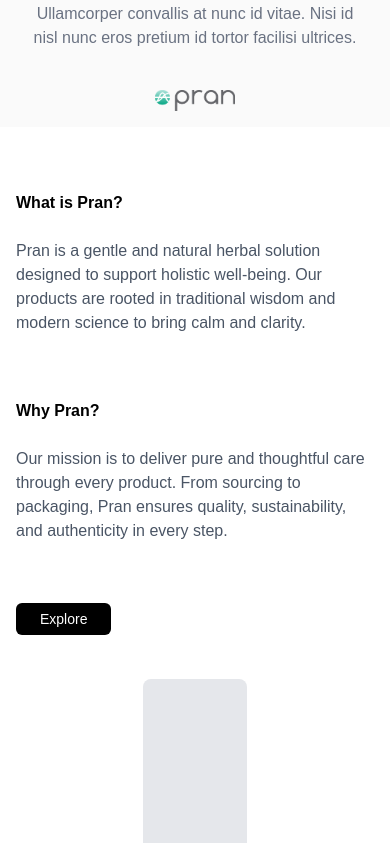
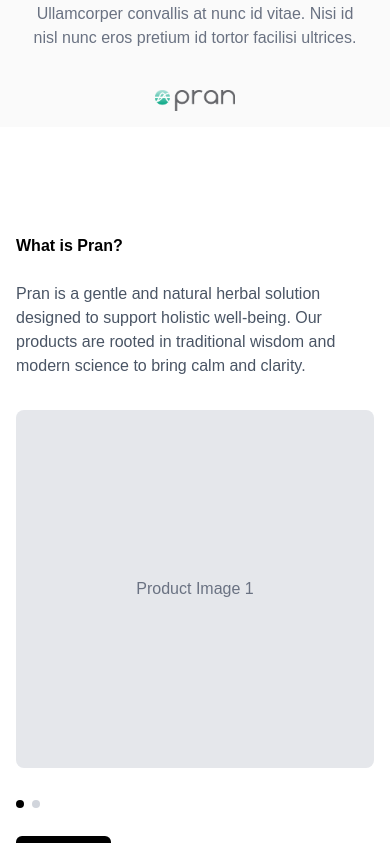
Before and after one commit to etarth/pran, a Next.js app: page / in a window 390 px wide. Shown: the part 781-1624 px from the top of the page. Built offline with nearby package versions, Linux system fonts and the light colour scheme.

Commit message:
style: responsive home page

```diff
--- a/src/components/home/Awards.tsx
+++ b/src/components/home/Awards.tsx
@@ -10,8 +10,8 @@
       <div className="flex flex-col max-w-6xl mx-auto items-center gap-12">
         <h2 className="text-black text-md font-bold">Awards</h2>
 
-        <div className="flex gap-6">
-          <div className="flex flex-col justify-center gap-4">
+        <div className="flex gap-6 overflow-x-scroll w-full px-6 snap-x">
+          <div className="flex flex-col justify-center gap-4 snap-center">
             <div className="relative bg-gray-200 w-full h-fit rounded-lg overflow-hidden">
               <Image
                 src="/images/"
@@ -30,7 +30,7 @@
             </div>
           </div>
 
-          <div className="flex flex-col justify-center gap-4">
+          <div className="flex flex-col justify-center gap-4 snap-center">
             <div className="relative bg-gray-200 w-full h-fit rounded-lg overflow-hidden">
               <Image
                 src="/images/"
@@ -49,7 +49,7 @@
             </div>
           </div>
 
-          <div className="flex flex-col justify-center gap-4">
+          <div className="flex flex-col justify-center gap-4 snap-center">
             <div className="relative bg-gray-200 w-full h-fit rounded-lg overflow-hidden">
               <Image
                 src="/images/"
--- a/src/components/home/Product.tsx
+++ b/src/components/home/Product.tsx
@@ -1,14 +1,83 @@
 'use client';
 
-import { link } from 'fs';
 import Link from 'next/link';
-import path from 'path';
-import React from 'react';
+import React, { useState } from 'react';
 
 const Product = () => {
+  const [currentSlide, setCurrentSlide] = useState(0);
+
+  const slides = [
+    {
+      title: "What is Pran?",
+      content: "Pran is a gentle and natural herbal solution designed to support holistic well-being. Our products are rooted in traditional wisdom and modern science to bring calm and clarity.",
+      image: "Product Image 1"
+    },
+    {
+      title: "Why Pran?",
+      content: "Our mission is to deliver pure and thoughtful care through every product. From sourcing to packaging, Pran ensures quality, sustainability, and authenticity in every step.",
+      image: "Product Image 2"
+    }
+  ];
+
   return (
-    <section className="py-16 bg-white">
+    <section className="py-16 md:py-16 bg-white min-h-screen md:min-h-0">
       <div className="max-w-6xl mx-auto h-full px-4 flex flex-col md:flex-row items-center gap-12">
+
+        {/* Mobile Version - Full Screen Carousel */}
+        <div className="flex-1 w-full md:hidden flex flex-col justify-center min-h-[calc(100vh-8rem)]">
+          <div className="space-y-8">
+            {/* Content Section */}
+            <div className="space-y-6">
+              <h6 className="text-md text-black font-bold">{slides[currentSlide].title}</h6>
+              <p className="text-gray-600">
+                {slides[currentSlide].content}
+              </p>
+            </div>
+
+            {/* Scrollable Image Carousel */}
+            <div className="relative">
+              <div
+                className="flex overflow-x-scroll snap-x snap-mandatory scrollbar-hide gap-4 pb-4"
+                onScroll={(e) => {
+                  const scrollLeft = e.currentTarget.scrollLeft;
+                  const width = e.currentTarget.offsetWidth;
+                  const newIndex = Math.round(scrollLeft / (width + 16)); // 16px gap
+                  setCurrentSlide(Math.max(0, Math.min(newIndex, slides.length - 1)));
+                }}
+              >
+                {slides.map((slide, index) => (
+                  <div
+                    key={index}
+                    className="flex-none w-full aspect-square rounded-lg bg-gray-200 flex items-center justify-center snap-center"
+                  >
+                    <span className="text-gray-500">{slide.image}</span>
+                  </div>
+                ))}
+              </div>
+
+              {/* Navigation Dots */}
+              <div className="flex justify-start space-x-2 mt-4">
+                {slides.map((_, index) => (
+                  <button
+                    key={index}
+                    onClick={() => setCurrentSlide(index)}
+                    className={`w-2 h-2 rounded-full transition-colors ${
+                      index === currentSlide ? 'bg-black' : 'bg-gray-300'
+                    }`}
+                  />
+                ))}
+              </div>
+            </div>
+
+            {/* Explore Button */}
+            <Link href={"/product"} className='bg-black text-white text-sm px-6 py-2 rounded-md hover:opacity-90 w-fit'>
+              Explore
+            </Link>
+          </div>
+        </div>
+
+        {/* Desktop Version - Original Two Column Layout */}
+        <div className="hidden md:flex flex-1 w-full flex-col md:flex-row items-center gap-12">
           {/* Left Column */}
           <div className="flex-1 space-y-16">
             <div>
@@ -25,7 +94,7 @@
                 Pran ensures quality, sustainability, and authenticity in every step.
               </p>
             </div>
-          <Link href={"/product"} className='bg-accent text-white bg-black text-sm px-6 py-2 rounded-md hover:opacity-90'>
+            <Link href={"/product"} className='bg-black text-white text-sm px-6 py-2 rounded-md hover:opacity-90 w-fit'>
               Explore
             </Link>
           </div>
@@ -37,6 +106,8 @@
             </div>
           </div>
         </div>
+
+      </div>
     </section>
   );
 };
```
Lines whose indentation alone changed are shown as unchanged.
